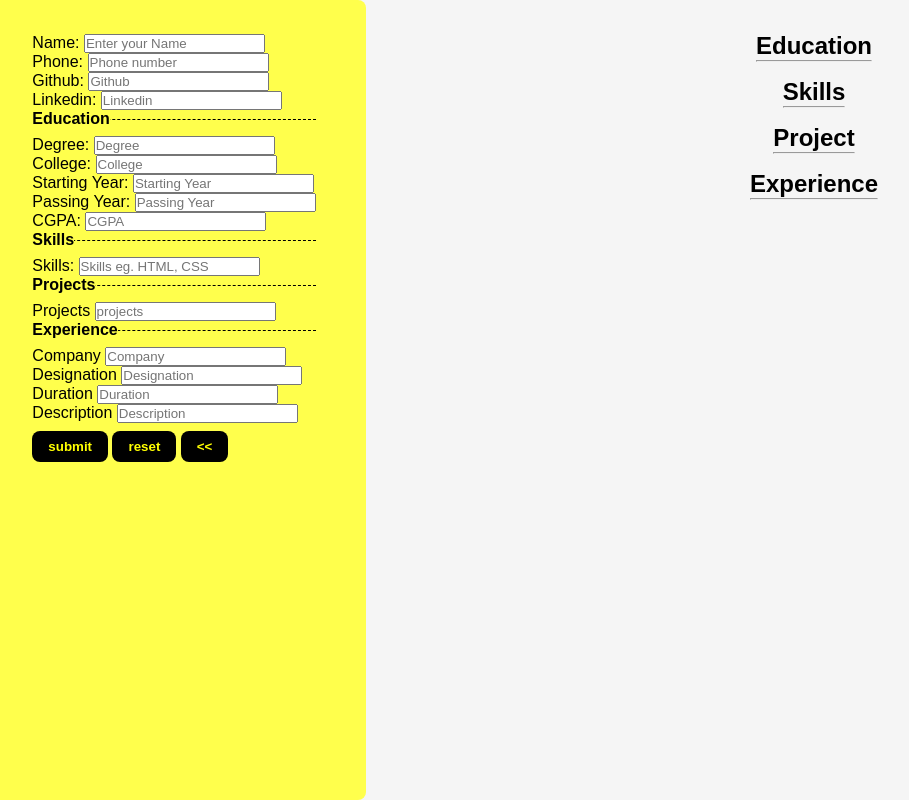
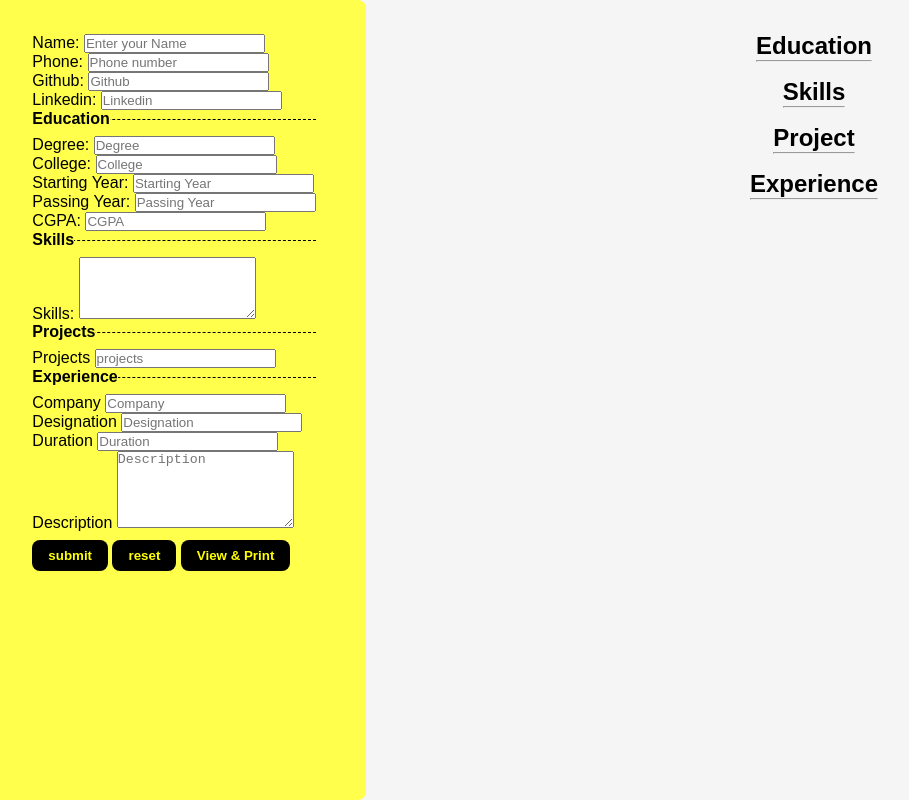
Before and after one commit to vicky1856/autocv, a plain HTML site: page index.html in a window 1280 px wide. Shown: the whole page, without its empty margins (18-927 px from the left). Drawn offline with Linux system fonts and the light colour scheme.

Commit message:
textarea

```diff
--- a/index.html
+++ b/index.html
@@ -44,7 +44,9 @@
                     <legend>Skills</legend>
                     <!-- skills -->
                     <label for="Skills" >Skills:</label>
-                    <input type="text" placeholder="Skills eg. HTML, CSS" id="Skills">
+                    <textarea id="Skills" name="" placeholder="Enter your Skills "  rows="4" >
+
+                    </textarea>
                 </fieldset>
                 <fieldset>
                     <legend>Projects</legend>
@@ -64,12 +66,14 @@
                     <label for="Duration">Duration</label>
                     <input type="text" placeholder="Duration" id="Duration"><br>
                     <label for="Description">Description</label>
-                    <input type="text" placeholder="Description" id="Description"><br>
+                   <textarea name="Description" id="Description" rows="5" placeholder="Description"></textarea>
 
                 </fieldset>
                 <button type="submit" class="btn">submit</button>
                 <button type="reset" class="btn">reset</button>
-                <button class="btn" onclick="handleLeft()"><<</button>
+
+
+                <button class="btn" onclick="handleLeft()">View & Print</button>
             </form>
         </div>
         <div class="right">
```
